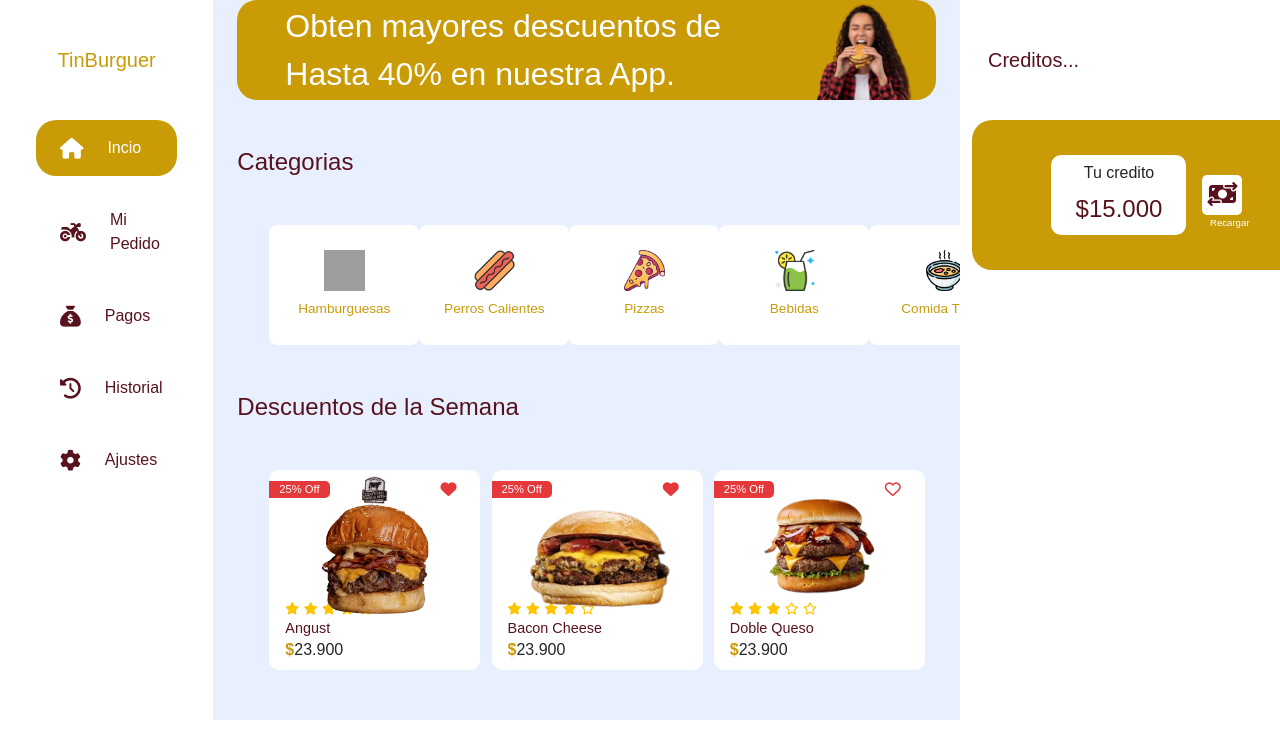
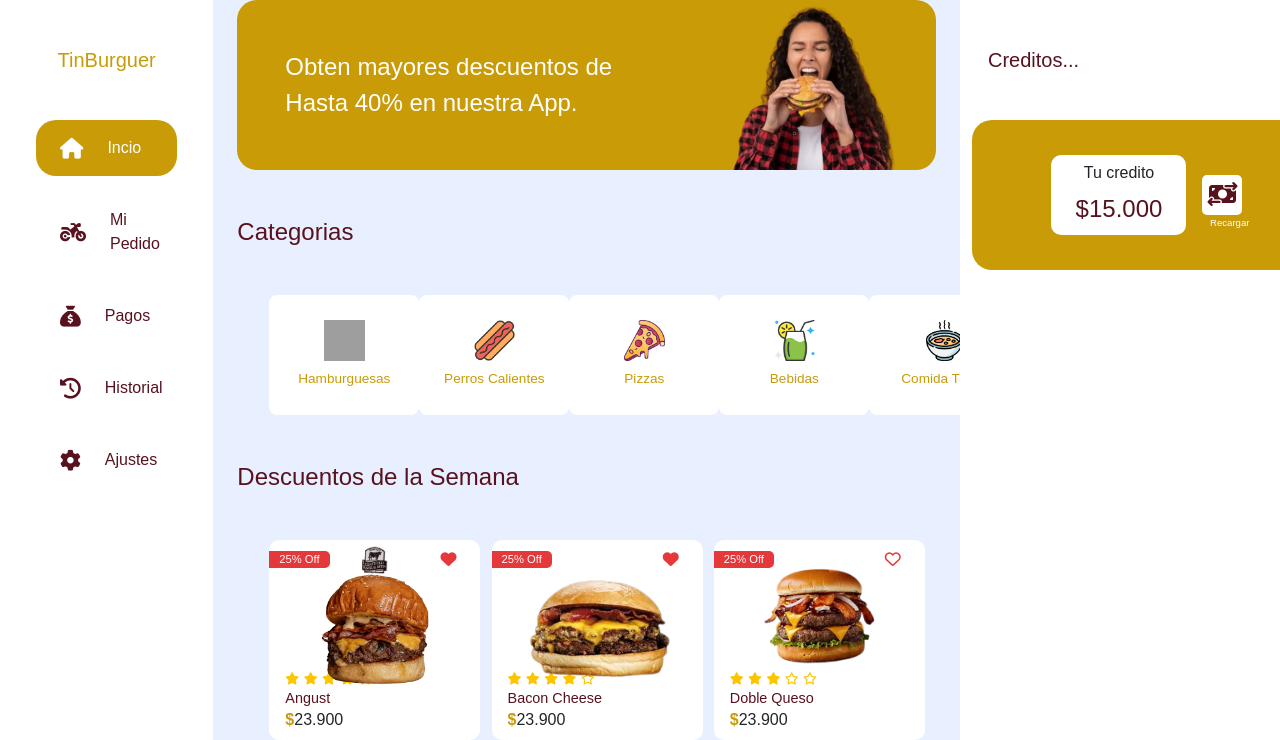
Before and after one commit to david-fugs/delivery, a PHP site: page /main_user_dash.php in a window 1280 px wide; the page is wider, and only the part inside the window is pictured. Shown: the part 80-820 px from the top of that part. Run offline with PHP 8.4, Linux system fonts and the light colour scheme; some libraries are stand-ins or nearby versions; some web fonts are replaced; grey boxes are pictures that could not be loaded.

Commit message:
ajuste mediaquery

```diff
--- a/assets/css/styles.css
+++ b/assets/css/styles.css
@@ -668,6 +668,14 @@ footer {
     .food-3 {
         min-height: 600px;
     }
+
+    .baner-promotions {
+        height: 170px;
+
+        &>span {
+            font-size: 1.5em;
+        }
+    }
 }
 
 @media (min-width: 1400px) {
```
